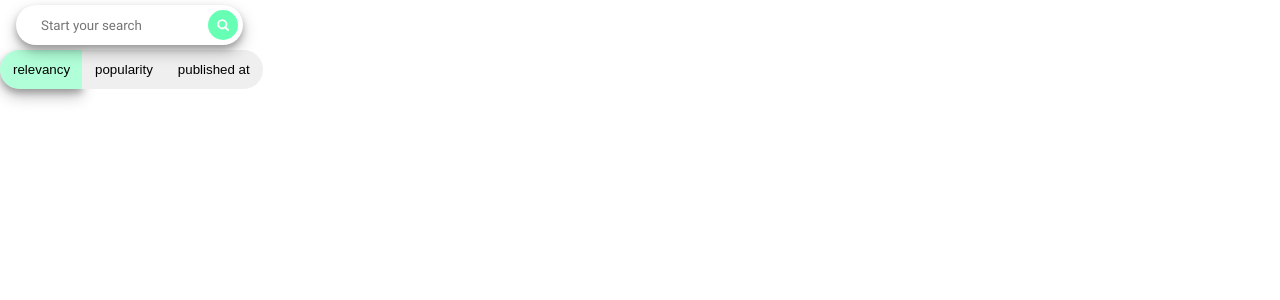
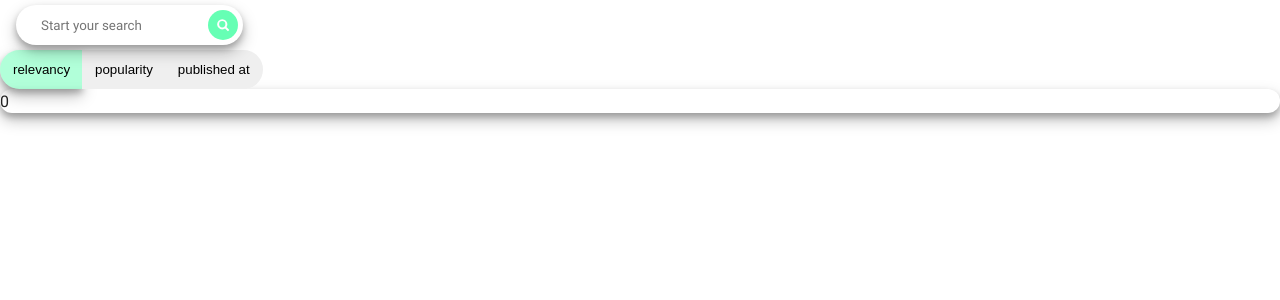
Before and after one commit to Ligalaiz/react, a React app: page / in a window 1280 px wide. Shown: the top 300 px of the page. Built offline with nearby package versions, Linux system fonts and the light colour scheme; no server answers.

Commit message:
feat: implement pageTotal component

```diff
--- a/src/components/App.jsx
+++ b/src/components/App.jsx
@@ -7,6 +7,7 @@ import '../styles/index.scss';
 
 const App = () => {
   const [sortType, setSortTipe] = useState('relevancy');
+  const [pageTotal, setPageTotal] = useState(0);
   const [items, setItems] = useState([]);
   const [searchRequest, setSearchRequest] = useState('');
 
@@ -17,6 +18,7 @@ const App = () => {
           <SearchBar
             searchRequest={searchRequest}
             setSearchRequest={setSearchRequest}
+            setPageTotal={setPageTotal}
             setSortTipe={setSortTipe}
             setItems={setItems}
             sortType={sortType}
@@ -26,7 +28,10 @@ const App = () => {
           <SortBar setSortTipe={setSortTipe} sortType={sortType} />
         </div>
         <div className="pageBar__wrap">
-          <PageBar />
+          <PageBar
+            items={items}
+            pageTotal={pageTotal}
+          />
         </div>
       </div>
       <div className="output__wrap">
--- a/src/components/pageBar/PageBar.jsx
+++ b/src/components/pageBar/PageBar.jsx
@@ -1,7 +1,12 @@
+import PageTotal from '../pageTotal/PageTotal';
+
 export default function PageBar(props) {
+  const { pageTotal } =
+    props;
 
   return (
     <>
+      <PageTotal pageTotal={pageTotal} />
     </>
   );
 }
--- /dev/null
+++ b/src/components/pageTotal/PageTotal.jsx
@@ -0,0 +1,9 @@
+export default function PageTotal(props) {
+  const { pageTotal } = props;
+
+  return (
+    <div className="pageTotal">
+      <p>{pageTotal}</p>
+    </div>
+  );
+}
--- a/src/components/searchBar/SearchBar.jsx
+++ b/src/components/searchBar/SearchBar.jsx
@@ -1,6 +1,11 @@
 export default function SearchBar(props) {
-  const { searchRequest, setSearchRequest, setItems, sortType } =
-    props;
+  const {
+    searchRequest,
+    setSearchRequest,
+    setItems,
+    sortType,
+    setPageTotal,
+  } = props;
 
   const date = new Date();
   const month = date.getMonth();
@@ -39,6 +44,8 @@ export default function SearchBar(props) {
         throw Error(result.message);
       }
 
+      const pages = Math.floor(result.totalResults / 10);
+      setPageTotal(pages);
       setItems(result.articles || []);
     } catch (err) {
       console.log(err.message);
```
